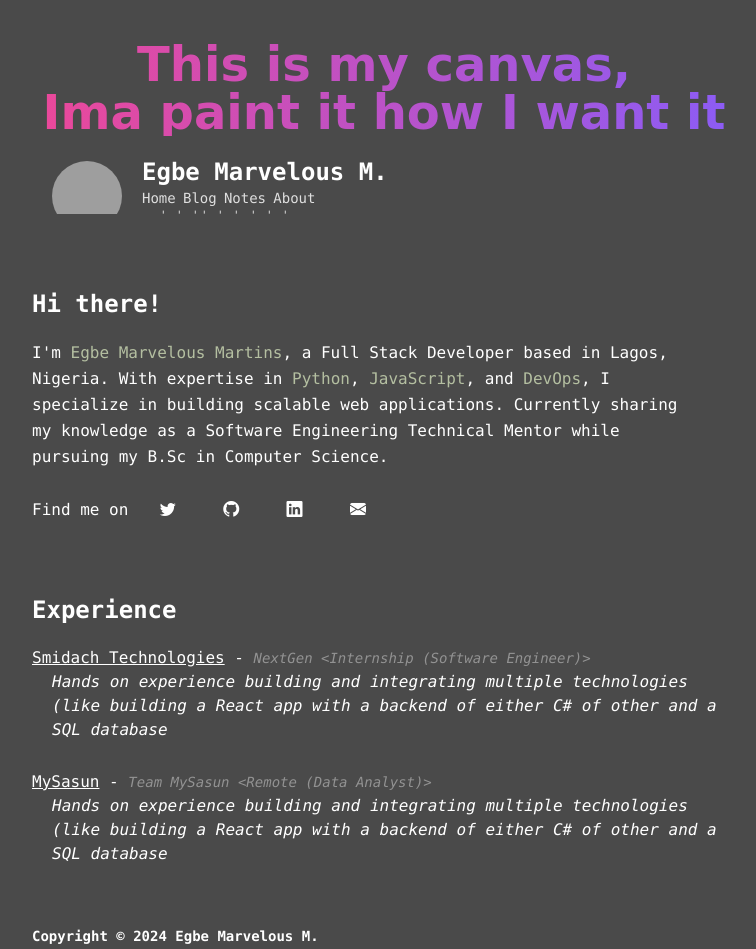
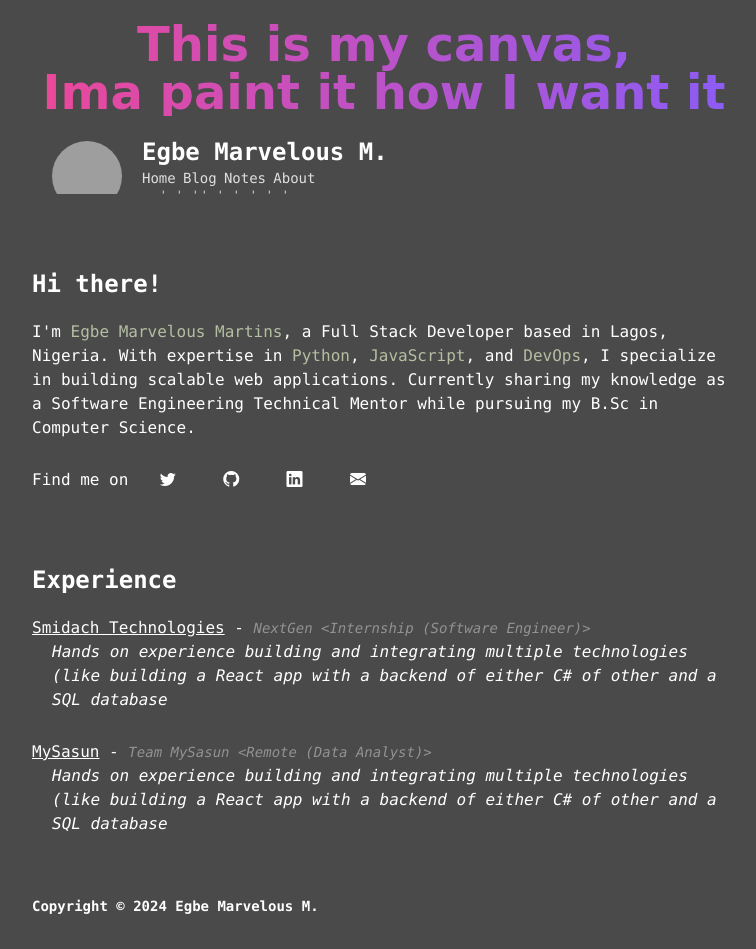
Before and after one commit to EMarvelM/nextGen-web_basic, a plain HTML site: page 0x07-portfolio/portfolio.html in a window 1280 px wide. Shown: the whole page, without its empty margins (256-1012 px from the left). Drawn offline with nearby package versions, Linux system fonts and the light colour scheme; grey boxes are pictures that could not be loaded; a web font is replaced by a local one.

Commit message:
Refactor portfolio layout and styling, adjust padding, and fix footer positioning

```diff
--- a/0x07-portfolio/portfolio.html
+++ b/0x07-portfolio/portfolio.html
@@ -1,5 +1,5 @@
 <!DOCTYPE html>
-<html lang="en">
+<html lang="en" class="bg-custom-pri">
 <head>
     <meta charset="UTF-8">
     <meta name="viewport" content="width=device-width, initial-scale=1.0">
@@ -8,7 +8,7 @@
     <script src="https://cdn.tailwindcss.com"></script>
 
     <title>Marvel</title>
-</head>
+</head >
 <body class="m-0 p-0">
     <script>
         tailwind.config = {
@@ -31,7 +31,7 @@
         }
     </script>
     <div class="bg-custom-pri min-h-screen w-screen flex flex-col justify-center items-center font-custom-mono text-custom-sec">
-        <div class="py-10 min-h-[100%] lg:min-w-[40%] lg:max-w-[55%] md:max-w-[60%] max-w-[90%]">
+        <div class="py-5 min-h-[100%] lg:min-w-[40%] lg:max-w-[55%] md:max-w-[60%] max-w-[90%]">
             <div class="font-dancing text-5xl text-center text-accent font-black text-transparent bg-clip-text bg-gradient-to-r from-pink-500 to-violet-500">
                 <h1>This is my canvas,</h1>
                 <h1>Ima paint it how I want it</h1>
@@ -58,7 +58,7 @@
             <main>
                 <div class="py-8">
                     <h1 class="text-2xl text-custom-sec font-bold mb-5">Hi there!</h3>
-                    <p class="max-w-2xl leading-relaxed">
+                    <p class="">
                         I'm <span class="text-accent">Egbe Marvelous Martins</span>, a Full Stack Developer based in Lagos, Nigeria.
                         With expertise in <span class="text-accent">Python</span>, <span class="text-accent">JavaScript</span>, and
                         <span class="text-accent">DevOps</span>, I specialize in building scalable web applications. Currently sharing
@@ -84,10 +84,11 @@
                         <span class="pl-5 italic">Hands on experience building and integrating multiple technologies (like building a React app with a backend of either C# of other and a SQL database</span>
                     </div>
                 </div>
-                <footer class="font-bold text-sm">
-                    Copyright &copy 2024 Egbe Marvelous M.
-                </footer>
             </main>
+
+            <footer class="font-bold text-sm">
+                Copyright &copy 2024 Egbe Marvelous M.
+            </footer>
         </div>
     </div>
 </body>
```
